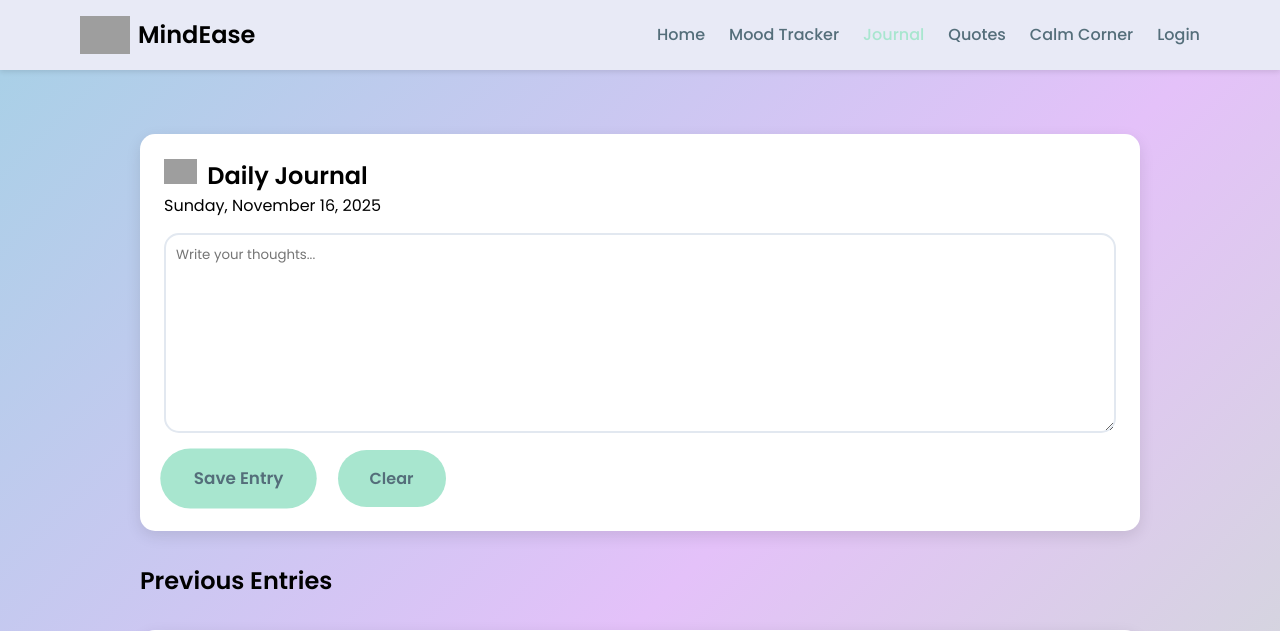
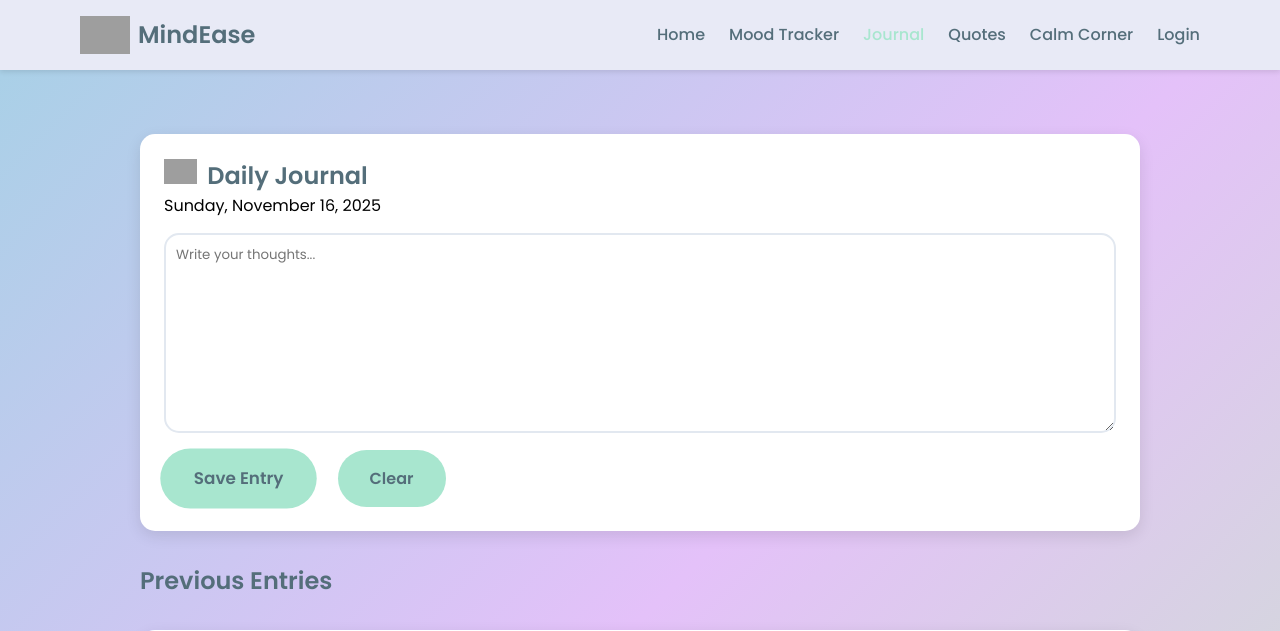
Before and after one commit to Pathum-Piyumal/MindEase, a PHP site: page /pages/journal.html in a window 1280 px wide; the page is wider, and only the part inside the window is pictured. Shown: the top 631 px of that part. Run offline with PHP 8.4, Linux system fonts and the light colour scheme; grey boxes are pictures that could not be loaded.

Commit message:
Headings like Daily Journal and Previoues entries color updated

```diff
--- a/public/css/journal.css
+++ b/public/css/journal.css
@@ -7,6 +7,10 @@
 
 body {
    background: linear-gradient(135deg, #A6D1E6, #E4C1F9, #C8E6C9);
+}
+
+h1 {
+  color: #546E7A;
 }
 
 
@@ -34,6 +38,12 @@ header {
 .logo img {
   width: 50px;
   margin-right: 0.5rem;
+}
+
+header .logo span {
+  font-weight: 600;
+  font-size: 1.5rem;
+  color: #546E7A;
 }
 
 nav ul {
@@ -80,7 +90,8 @@ footer a:hover {
 
 .icon-calender {
     height: 25px;
-    margin-right: 10px;;
+    margin-right: 10px;
+    color: #546E7A;
 }
 
 #entryText {
--- a/public/pages/journal.html
+++ b/public/pages/journal.html
@@ -33,7 +33,7 @@
       <div class="content-box" style="text-align: left">
         <div>
           <h1>
-            <img src="../../assets/journal-icons/calendar.svg" class="icon-calender" alt="Calender" />Daily Journal
+            <img src="../../assets/journal-icons/calendar.svg" class="icon-calender" alt="Calender"/>Daily Journal
           </h1>
         </div>
         <p id="currentDate" style="margin-bottom: 15px"></p>
@@ -47,7 +47,7 @@
       </div>
 
       <div class="entry-card">
-        <h2>Previous Entries</h2>
+        <h2 style="color: #546E7A;">Previous Entries</h2>
         <div class="content-box" style="text-align: left">
           <div class="entry-title">
             <p id="dateShort"></p>
```
